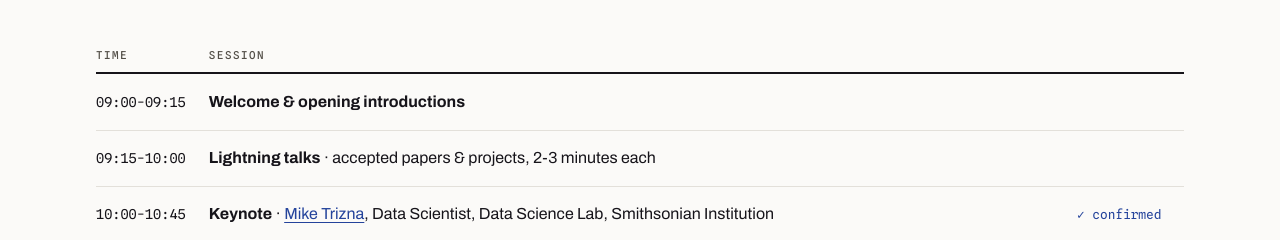
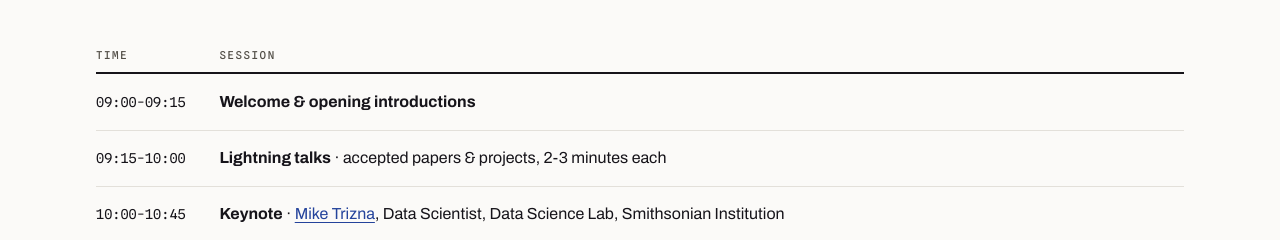
Before and after one commit to past-meets-future/past-meets-future.github.io, a plain HTML site: page 2026/attend/index.html in a window 1280 px wide. Shown: the part 560-800 px from the top of the page. Drawn offline with Linux system fonts and the light colour scheme.

Commit message:
Remove "confirmed" status tag from the Keynote schedule row (#8)
The internal-sounding chip didn't fit a public-facing agenda. Row now reads plainly, name and affiliation only.

```diff
--- a/2026/attend/index.html
+++ b/2026/attend/index.html
@@ -63,7 +63,7 @@
       <tbody>
         <tr><td class="d">09:00-09:15</td><td><b>Welcome &amp; opening introductions</b></td><td></td></tr>
         <tr><td class="d">09:15-10:00</td><td><b>Lightning talks</b> · accepted papers &amp; projects, 2-3 minutes each</td><td></td></tr>
-        <tr><td class="d">10:00-10:45</td><td><b>Keynote</b> · <a href="https://datascience.si.edu/people/mike-trizna" target="_blank" rel="noopener">Mike Trizna</a>, Data Scientist, Data Science Lab, Smithsonian Institution</td><td class="st st-done">✓ confirmed</td></tr>
+        <tr><td class="d">10:00-10:45</td><td><b>Keynote</b> · <a href="https://datascience.si.edu/people/mike-trizna" target="_blank" rel="noopener">Mike Trizna</a>, Data Scientist, Data Science Lab, Smithsonian Institution</td><td></td></tr>
         <tr><td class="d">10:45-11:00</td><td style="color:var(--mut)">Coffee break</td><td></td></tr>
         <tr><td class="d">11:00-12:30</td><td><b>Small-group discussion &amp; affinity mapping</b> · shared challenges and opportunities across HCI, AI, and GLAM</td><td></td></tr>
         <tr><td class="d">12:30-14:00</td><td style="color:var(--mut)">Lunch · small groups, nearby restaurants</td><td></td></tr>
```
Also changed, not shown: 1 other file.
